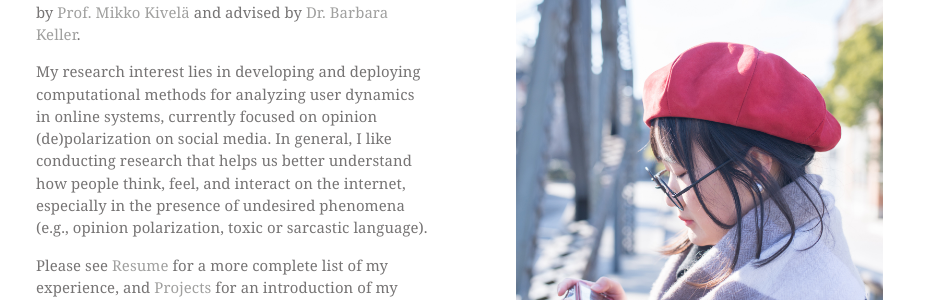
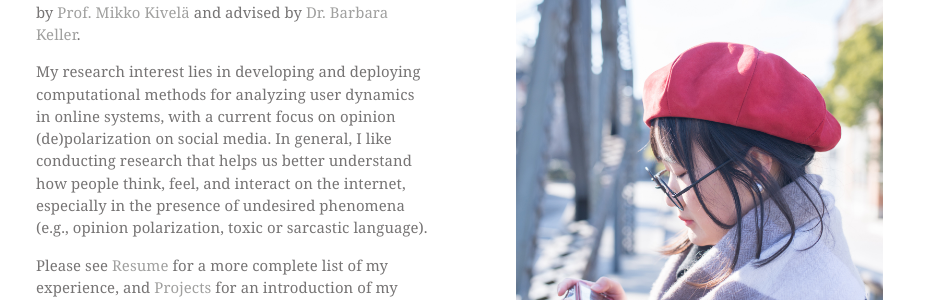
Before and after one commit to yanxxia/yanxxia.github.io, a Jekyll site: the page built from index.html, in a window 1280 px wide. Shown: the part 234-534 px from the top of the page, without its empty margins (168-1100 px from the left). Built offline with Jekyll 4.4.1, drawn with Linux system fonts in a browser that asks for light colours.

Commit message:
Update main page

```diff
--- a/index.html
+++ b/index.html
@@ -5,7 +5,7 @@ title: Yan Xia
 <div class="intro-div">
   <p>Hi there!</p>
   <p>I am Yan, a third-year doctoral student in computer science at Aalto University, Finland. I am supervised by <a href="http://www.mkivela.com/">Prof. Mikko Kivel&#228;</a> and advised by <a href="https://users.aalto.fi/~kellerb1/">Dr. Barbara Keller</a>.</p>
-  <p>My research interest lies in developing and deploying computational methods for analyzing user dynamics in online systems, currently focused on opinion (de)polarization on social media. In general, I like conducting research that helps us better understand how people think, feel, and interact on the internet, especially in the presence of undesired phenomena (e.g., opinion polarization, toxic or sarcastic language).</p>
+  <p>My research interest lies in developing and deploying computational methods for analyzing user dynamics in online systems, with a current focus on opinion (de)polarization on social media. In general, I like conducting research that helps us better understand how people think, feel, and interact on the internet, especially in the presence of undesired phenomena (e.g., opinion polarization, toxic or sarcastic language).</p>
   <p>Please see <a href="/resume.html">Resume</a> for a more complete list of my experience, and <a href="/projects.html">Projects</a> for an introduction of my major research projects. If you are interested, some of my photography, design, and calligraphy works are presented in <a href="/gallery.html">Gallery</a>.</p>
   <p>Find me by <a href="mailto:yan.xia@aalto.fi">email:yan.xia@aalto.fi</a> or <a href="https://www.twitter.com/{{ site.twitter_username| cgi_escape | escape }}">Twitter:yanxxia</a> if you want to talk! :D</p>
 </div>
```
